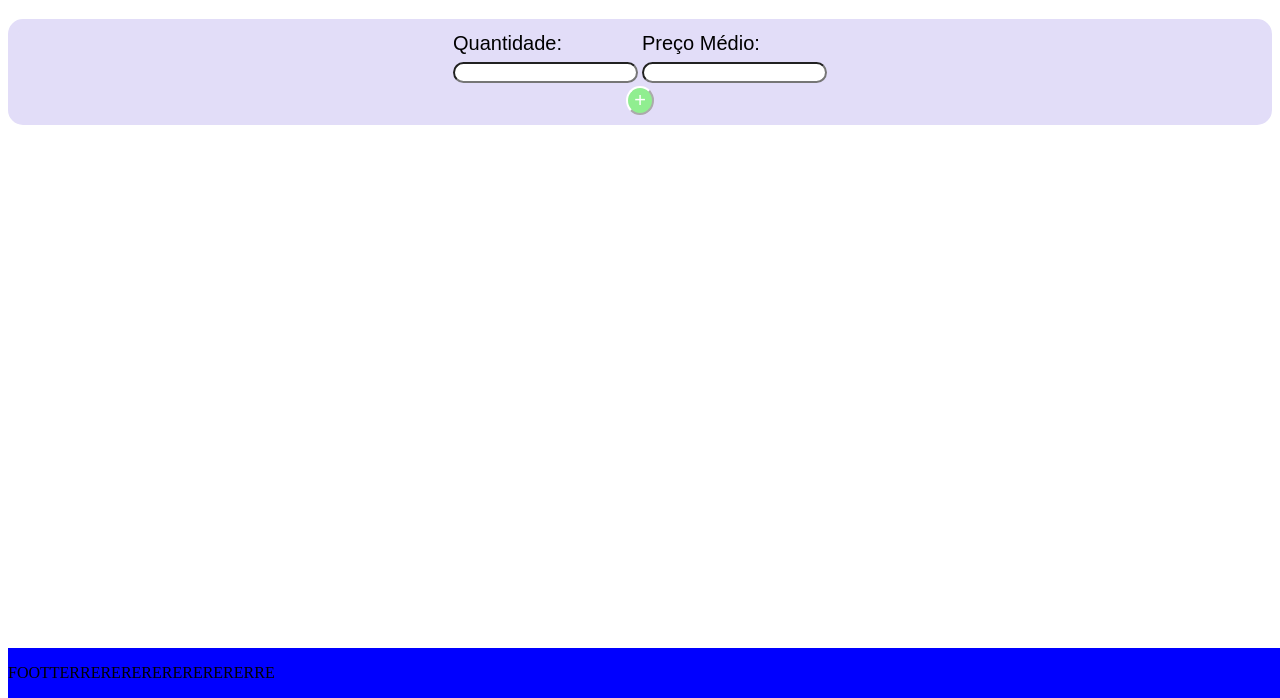
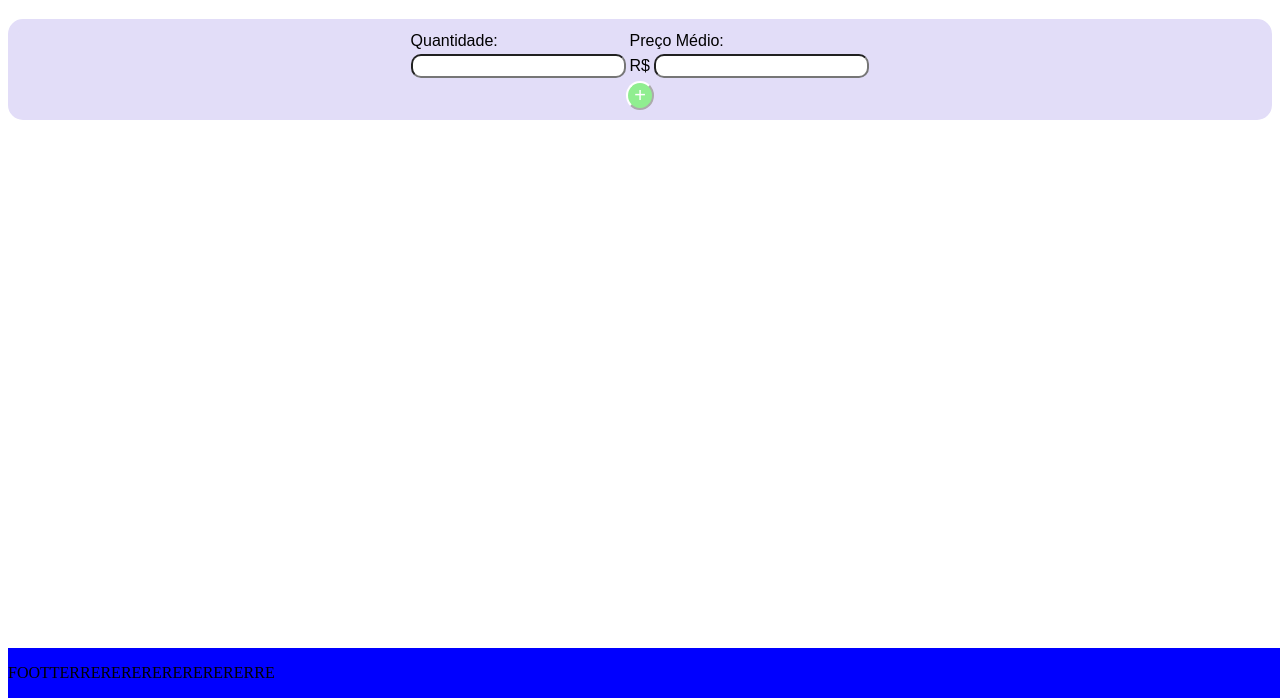
Before and after one commit to matheusagcosta/calculadora-do-investidor, a plain HTML site: page index.html in a window 1280 px wide. Shown: the part 102-800 px from the top of the page. Drawn offline with Linux system fonts and the light colour scheme.

```diff
--- a/code.js
+++ b/code.js
@@ -10,6 +10,7 @@
 
     html += `
     <div class="data" id="data">
+        <br>
         <table align="center" >
           <tr>
             <td>Quantidade:</td>
@@ -17,10 +18,11 @@
           </tr>
           <tr>
             <td>
-              <input type="number" id="quantityN">
+              <input type="number" id="quantityN" min=0>
             </td>
             <td>
-              <input type="number" id="priceN">
+              <span>R$</span>
+              <input type="number" id="priceN" min=0>
             </td>
           </tr>
         </table>
--- a/index.html
+++ b/index.html
@@ -36,10 +36,11 @@
           </tr>
           <tr>
             <td>
-              <input type="number" id="quantityN">
+              <input type="number" id="quantityN" min=0>
             </td>
             <td>
-              <input type="number" id="priceN">
+              <span>R$</span>
+              <input type="number" id="priceN" min=0>
             </td>
           </tr>
         </table>
--- a/main.css
+++ b/main.css
@@ -26,11 +26,13 @@
   display: flex;
   flex-direction: column;
   font-family: Arial;
-  font-size: 20px;
+  font-size: 16px;
+
 }
 
 .section input {
-  border-radius: 20px;
+  border-radius: 10px;
+  font-size: 16px;
 }
 
 .footer {
```
